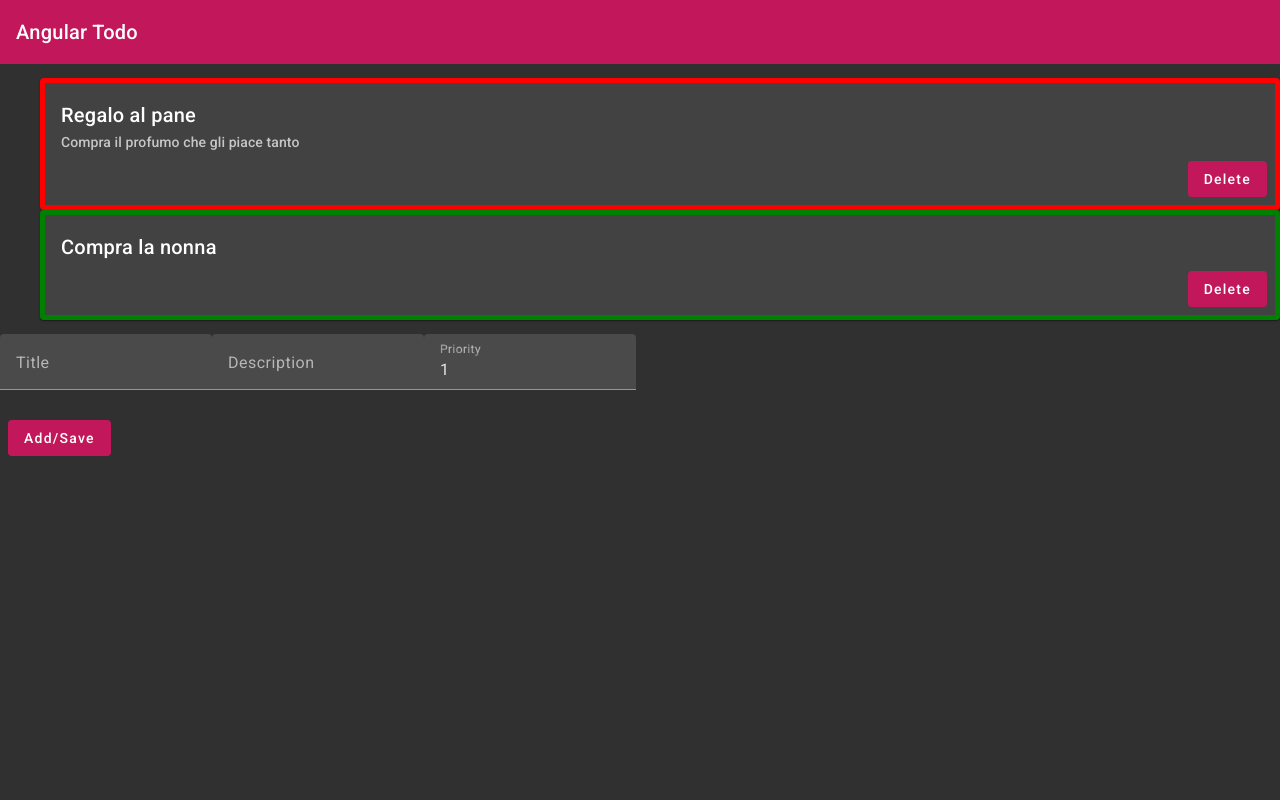
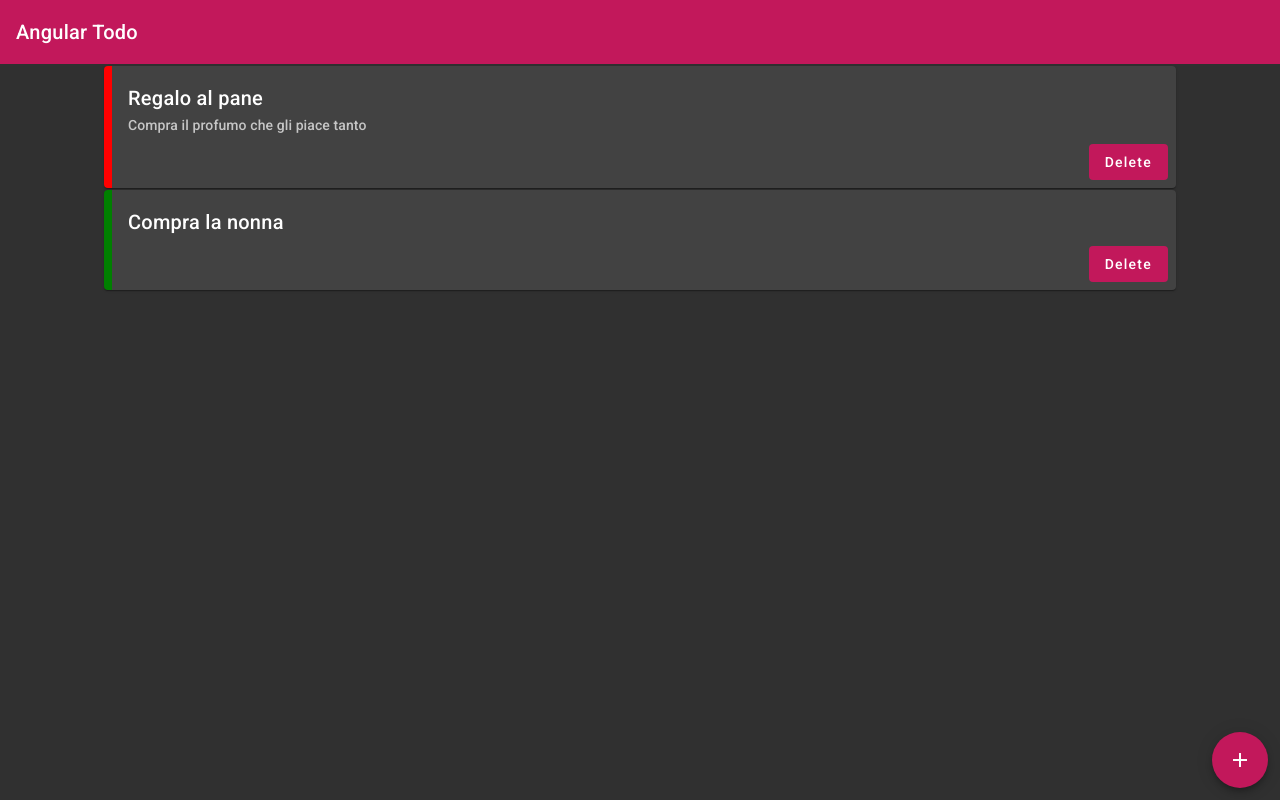
Before and after one commit to SunshineMocha/angular-todo-v2, an Angular app: page / in a window 1280 px wide. Built offline with nearby package versions, Linux system fonts and the light colour scheme.

Commit message:
finished angular mat

```diff
--- a/src/app/app.component.html
+++ b/src/app/app.component.html
@@ -5,5 +5,8 @@
 <!-- Title from module  -->
 <app-todo-list></app-todo-list>
 <!-- import component -->
-<app-todo-add></app-todo-add>
+<!-- <app-todo-add></app-todo-add> -->
+<button (click)="openModal()" class="add-btn" mat-fab color="primary" aria-label="Add Todo">
+  <mat-icon>add</mat-icon>
+</button>
 </body>
--- a/src/app/app.component.scss
+++ b/src/app/app.component.scss
@@ -0,0 +1,5 @@
+.add-btn{
+  position: fixed;
+  bottom: 12px;
+  right: 12px;
+}
--- a/src/app/app.component.ts
+++ b/src/app/app.component.ts
@@ -1,4 +1,6 @@
 import { Component } from '@angular/core';
+import { MatDialog } from '@angular/material/dialog';
+import { TodoAddComponent } from './components/todo-add/todo-add.component';
 
 @Component({
   selector: 'app-root',
@@ -7,4 +9,10 @@ import { Component } from '@angular/core';
 })
 export class AppComponent {
   title = 'Angular Todo';
+
+  constructor(public dialog: MatDialog){}
+
+  openModal(){
+    this.dialog.open(TodoAddComponent)
+  }
 }
--- a/src/app/components/todo-add/todo-add.component.html
+++ b/src/app/components/todo-add/todo-add.component.html
@@ -14,7 +14,7 @@
 <button (click)="saveTodo()">Add/Save</button> -->
 <!--  <button mat-flat-button (click)="saveTodo()" color="primary">Add/Save</button> -->
 
-<mat-form-field>
+  <!-- <mat-form-field>
       <mat-label for="input-title">Title</mat-label>
       <input matInput placeholder="ex. Buy groceries" id="input-title" [(ngModel)]="newTodo.title">
   </mat-form-field>
@@ -28,4 +28,45 @@
   </mat-form-field>
   <mat-card-actions>
   <button mat-flat-button (click)="saveTodo()" color="primary">Add/Save</button>
-</mat-card-actions>
+  </mat-card-actions> -->
+<div class="container">
+  <h1 mat-dialog-title>Add a ToDo</h1>
+  <div mat-dialog-content class="todo-dialog-content">
+    <!-- <div>
+      <label for="input-title">Insert Title</label>
+      <input id="input-title" type="text" [(ngModel)]="newTodo.title">
+    </div> -->
+    <mat-form-field>
+      <mat-label for="input-title">Title</mat-label>
+      <input matInput placeholder="ex. Buy groceries" id="input-title" [(ngModel)]="newTodo.title">
+  </mat-form-field>
+    <!-- <div>
+      <label for="input-description">Insert Description</label>
+      <input id="input-description" type="text" [(ngModel)]="newTodo.description">
+  </div> -->
+  <mat-form-field>
+    <mat-label for="input-description">Description</mat-label>
+    <input matInput placeholder="ex. Go to the groceries shop" id="input-description" [(ngModel)]="newTodo.description">
+  </mat-form-field>
+    <!-- <div>
+      <label for="input-priority">Insert Priority</label>
+      <input id="input-priority" type="number" [(ngModel)]="newTodo.priority">
+    </div> -->
+    <!-- <mat-form-field>
+      <mat-label for="input-priority">Priority</mat-label>
+      <input matInput placeholder="ex. 1" type=number id="input-priority" [(ngModel)]="newTodo.priority">
+    </mat-form-field> -->
+    <mat-form-field>
+    <mat-label>Priority</mat-label>
+      <mat-select [(ngModel)]="newTodo.priority">
+        <mat-option value="1">Low</mat-option>
+        <mat-option value="2">Mid</mat-option>
+        <mat-option value="3">High</mat-option>
+      </mat-select>
+    </mat-form-field>
+  </div>
+  <div mat-dialog-actions align="end">
+    <button mat-button mat-dialog-close>Cancel</button>
+    <button (click)="saveTodo()" mat-button mat-dialog-close cdkFocusInitial color="primary">Save</button>
+  </div>
+</div>
--- a/src/app/components/todo-add/todo-add.component.scss
+++ b/src/app/components/todo-add/todo-add.component.scss
@@ -0,0 +1,9 @@
+.todo-dialog-content{
+  display: flex;
+  flex-direction: column;
+  margin-right: 25px;
+}
+.container{
+  width: 50vw;
+  min-width: 300px;
+}
--- a/src/app/components/todo-detail/todo-detail.component.html
+++ b/src/app/components/todo-detail/todo-detail.component.html
@@ -11,7 +11,7 @@
 <!-- </li> -->
 
 <!-- <li *ngIf="todoDetail" class="priority{{todoDetail.priority}}"></li> -->
-  <mat-card *ngIf="todoDetail" class="priority{{todoDetail.priority}}">
+  <mat-card *ngIf="todoDetail" class="todo-card priority{{todoDetail.priority}}">
     <mat-card-header>
       <mat-card-title>{{todoDetail.title}}</mat-card-title>
       <mat-card-subtitle>{{todoDetail.description}}</mat-card-subtitle>
--- a/src/app/components/todo-detail/todo-detail.component.scss
+++ b/src/app/components/todo-detail/todo-detail.component.scss
@@ -1,14 +1,17 @@
 .priority1{
-  border: 5px solid green;;
+  border-left: 8px solid green;;
 }
 .priority2{
-  border: 5px solid orange;
+  border-left: 8px solid orange;
 }
 .priority3{
-  border: 5px solid red;
+  border-left: 8px solid red;
 }
 .example-form {
   min-width: 150px;
   max-width: 500px;
   width: 100%;
 }
+.todo-card{
+  margin: 2px 4px 2px 4px;
+}
--- a/src/app/components/todo-list/todo-list.component.html
+++ b/src/app/components/todo-list/todo-list.component.html
@@ -1,4 +1,4 @@
-<ul>
+<div class="container">
   <!-- <li *ngFor="let todo of todoArray">
     {{todo.title}}
   </li> -->
@@ -7,4 +7,4 @@
   [todoDetail]="todo"></app-todo-detail>
   <!-- input si vede con quadre, output si vede con tonde,
   $event vuol dire come parametro metti quello che arriva dall'evento todoDeleted -->
-</ul>
+  </div>
--- a/src/app/components/todo-list/todo-list.component.scss
+++ b/src/app/components/todo-list/todo-list.component.scss
@@ -0,0 +1,5 @@
+.container{
+  align-items: center;
+  margin-left: 100px;
+  margin-right: 100px;
+}
```
Also changed, not shown: src/app/app.module.ts (+6 -1 lines). Lines whose indentation alone changed are shown as unchanged.
